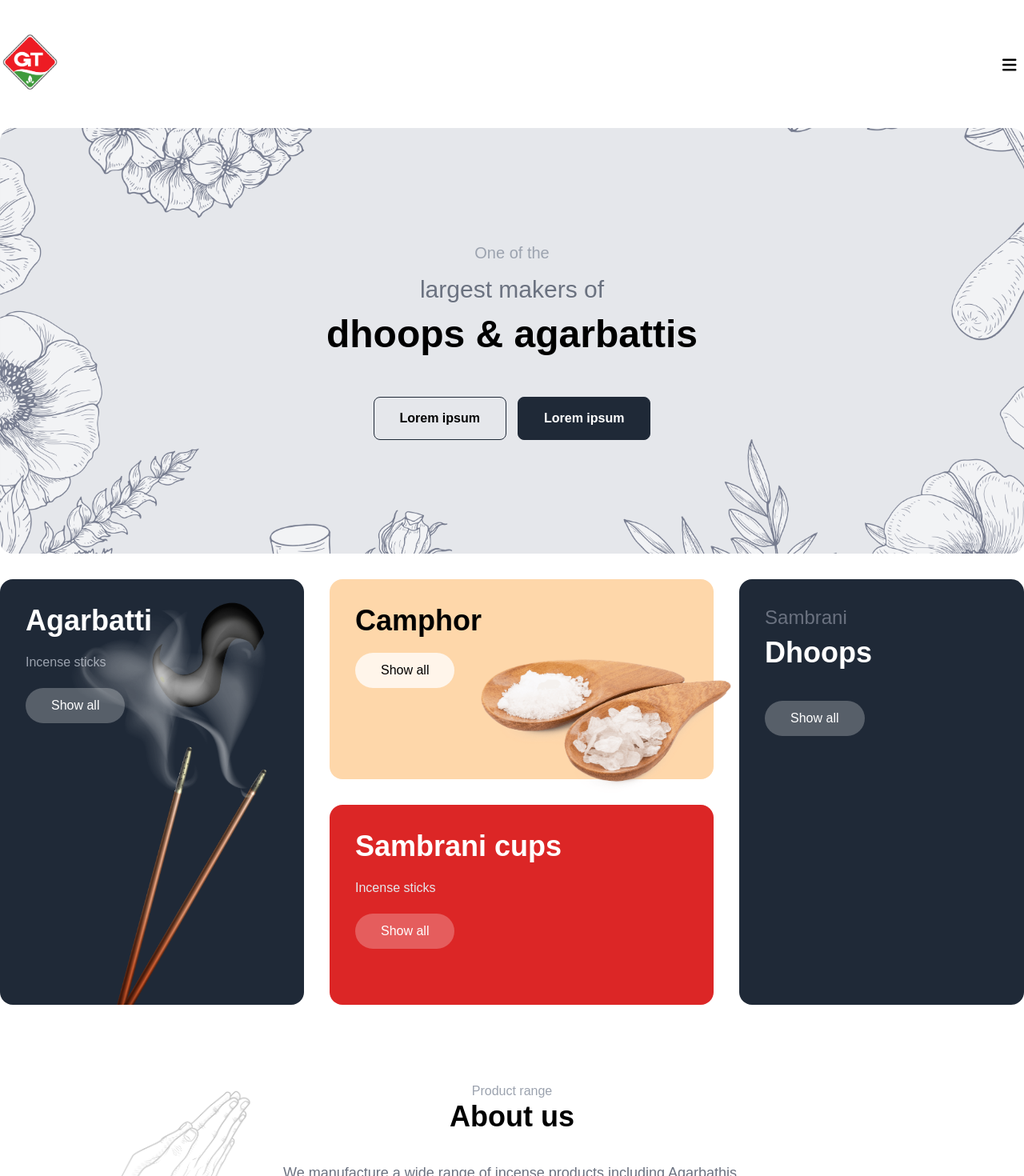
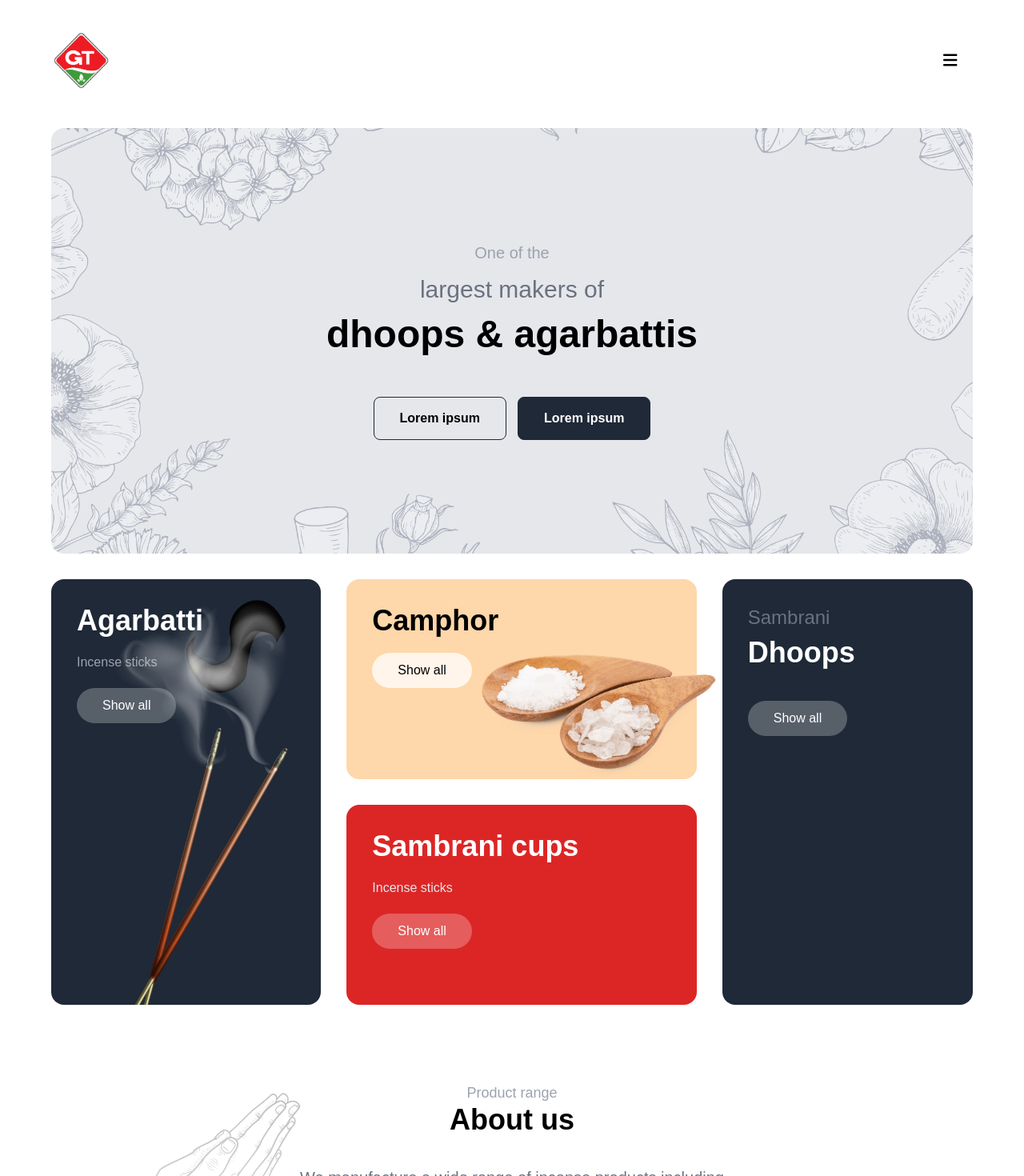
Before and after one commit to bhargawananbhuyan/project-gt, a Next.js app: page / in a window 1280 px wide. Shown: the top 1470 px of the page at 80% size. Built offline with nearby package versions, Linux system fonts and the light colour scheme; a web font is replaced by a local one.

Commit message:
responsive optimization #1

```diff
--- a/components/layout/Layout.js
+++ b/components/layout/Layout.js
@@ -8,21 +8,21 @@ const Layout = ({ children, footerBg = 'dark' }) => {
 	return (
 		<div>
 			<header className='absolute left-0 top-0 w-screen z-[100]'>
-				<div className='max-w-screen-xl mx-auto py-10 flex items-center justify-between '>
+				<div className='py-8 lg:py-10 flex items-center justify-between p_base'>
 					<Link href={'/'}>
 						<a>
-							<Image
+							<img
 								src={'/GT-Products-logo.png'}
-								width={75}
-								height={75}
-								className='object-contain'
+								className='w-[60px] lg:w-[75px] h-auto object-contain'
 								alt=''
 							/>
 						</a>
 					</Link>
 
 					<button
-						className={`text-xl py-1 px-2.5 ${footerBg === 'light' && 'text-white'}`}
+						className={`text-xl py-1 px-2.5 lg:mr-2.5 ${
+							footerBg === 'light' && 'text-white'
+						}`}
 					>
 						<FontAwesomeIcon icon={faBars} />
 					</button>
@@ -69,20 +69,20 @@ const Layout = ({ children, footerBg = 'dark' }) => {
 						<hr className='max-w-screen-xl mx-auto border-t-2' />
 					</>
 				) : (
-					<div className=' py-20 relative'>
+					<div className='py-20 relative bg-black bg-opacity-30'>
 						<img
 							src='/Gt_Website-20.png'
 							className='absolute w-screen h-full top-0 z-[-1]'
 							alt=''
 						/>
-						<div className='max-w-screen-xl mx-auto grid gap-10'>
+						<div className='p_base grid gap-10'>
 							<section className='grid gap-3.5 text-white'>
 								<h1 className='text-4xl font-extrabold'>Contact form</h1>
 								<p className='text-lg text-gray-500'>Get in touch with us</p>
 							</section>
 
 							<form>
-								<div className='grid grid-cols-3 gap-5'>
+								<div className='grid md:grid-cols-3 gap-5'>
 									<input
 										placeholder='First name'
 										className='px-5 py-3.5 bg-transparent text-white border border-gray-500 rounded-lg'
@@ -97,7 +97,7 @@ const Layout = ({ children, footerBg = 'dark' }) => {
 									/>
 									<textarea
 										placeholder='Enter your message here'
-										className='resize-none col-span-3 px-5 py-3.5 bg-transparent text-white border border-gray-500 rounded-lg'
+										className='resize-none md:col-span-3 px-5 py-3.5 bg-transparent text-white border border-gray-500 rounded-lg'
 										rows={5}
 									/>
 								</div>
@@ -109,7 +109,7 @@ const Layout = ({ children, footerBg = 'dark' }) => {
 						</div>
 					</div>
 				)}
-				<section className='max-w-screen-xl mx-auto py-20 grid grid-cols-3 gap-10'>
+				<section className='p_base py-20 grid md:grid-cols-3 gap-10'>
 					<div>
 						<div className='grid gap-14'>
 							<div className='h-[85px] w-[85px] relative'>
@@ -172,7 +172,7 @@ const Layout = ({ children, footerBg = 'dark' }) => {
 					</div>
 				</section>
 				<div className='bg-gray-200'>
-					<section className='max-w-screen-xl mx-auto py-8 flex items-center justify-between text-lg'>
+					<section className='p_base py-8 flex items-center justify-between text-lg'>
 						<h1>Designed by we3magic</h1>
 						<h1>www.we3magic.com</h1>
 					</section>
--- a/components/layout/NumberGrid.js
+++ b/components/layout/NumberGrid.js
@@ -1,12 +1,12 @@
 const NumberGrid = ({ data, large = false }) => (
 	<section className='number__grid'>
 		{data.map((d, i) => (
-			<section key={i} className={`grid gap-y-${large ? '5' : '2.5'}`}>
-				<h1 className={`text-${large ? '6' : '5'}xl font-extrabold`}>
+			<section key={i} className={`grid ${large ? 'gap-y-5' : 'gap-y-2.5'}`}>
+				<h1 className={`${large ? 'text-6xl' : 'text-5xl'} font-extrabold`}>
 					{d.value}
 					{d.icon}
 				</h1>
-				<p className={`text-${large ? 'xl' : 'lg'} text-gray-400 text-opacity-75`}>
+				<p className={`${large ? 'text-xl' : 'text-lg'} text-gray-400 text-opacity-75`}>
 					{d.label}
 				</p>
 			</section>
--- a/pages/_app.js
+++ b/pages/_app.js
@@ -1,4 +1,4 @@
-import '../styles/globals.css'
+import '../styles/globals.scss'
 
 // font awesome
 import { config } from '@fortawesome/fontawesome-svg-core'
--- a/pages/index.js
+++ b/pages/index.js
@@ -2,6 +2,7 @@ import Layout from '../components/layout/Layout'
 import HomeProduct from '../components/products/HomeProduct'
 import { useLayoutEffect } from 'react'
 import Image from 'next/image'
+import NumberGrid from '../components/layout/NumberGrid'
 
 const Button = ({ _type = 'contained', text, ...rest }) => (
 	<button
@@ -36,21 +37,23 @@ const Homepage = () => {
 
 	return (
 		<Layout>
-			<main className='grid gap-24 pt-40'>
+			<main className='grid gap-24 pt-32 lg:pt-40'>
 				{/* landing section */}
-				<div className='landing_grid__2 max-w-screen-xl mx-auto w-full'>
-					<section className='col-start-1 col-span-3 row-start-1 row-span-2 bg-gray-200'>
+				<div className='banner_grid'>
+					<section className='banner_card bg-gray-200'>
 						<div className='grid place-items-center w-full h-full relative'>
 							<img
 								src='/Gt_Website-06.png'
-								className='w-full h-full object-cover absolute top-0 left-0 rounded-2xl'
+								className='w-full h-full object-cover absolute top-0 left-0 rounded-2xl opacity-50'
 								alt=''
 							/>
 							<div className='grid gap-3.5 text-center'>
 								<h3 className='text-xl text-gray-400'>One of the</h3>
 								<h2 className='text-3xl text-gray-500'>largest makers of</h2>
-								<h1 className='text-5xl font-bold'>dhoops & agarbattis</h1>
-								<div className='flex items-center justify-center gap-3.5 mt-10'>
+								<h1 className='text-4xl sm:text-5xl font-extrabold px-3.5 leading-normal sm:px-0'>
+									dhoops & agarbattis
+								</h1>
+								<div className='flex items-center justify-center gap-3.5 mt-10 z-[100]'>
 									<Button _type='outlined' text='Lorem ipsum' />
 									<Button text='Lorem ipsum' />
 								</div>
@@ -58,9 +61,9 @@ const Homepage = () => {
 						</div>
 					</section>
 
-					<section className='col-start-1 row-start-3 row-span-2 bg-gray-800 relative overflow-hidden'>
+					<section className='banner_card bg-gray-800 relative overflow-hidden'>
 						<section className='grid gap-5 place-items-start'>
-							<h2 className='text-4xl font-bold text-white'>Agarbatti</h2>
+							<h2 className='text-4xl font-extrabold text-white'>Agarbatti</h2>
 							<p className='text-gray-400 text-md'>Incense sticks</p>
 							<button className='bg-white bg-opacity-25 text-white px-8 py-2.5 rounded-full'>
 								Show all
@@ -72,12 +75,13 @@ const Homepage = () => {
 							alt=''
 						/>
 					</section>
-					<section className='col-start-2 row-start-3 bg-orange-200'>
+					<section className='banner_card bg-orange-200 overflow-hidden lg:overflow-visible'>
 						<section className='grid gap-5 place-items-start relative'>
-							<h2 className='text-4xl font-bold'>Camphor</h2>
+							<h2 className='text-4xl font-extrabold'>Camphor</h2>
 							<button className='bg-white bg-opacity-75 px-8 py-2.5 rounded-full'>
 								Show all
 							</button>
+
 							<img
 								src={'/Gt_Website-09.png'}
 								className='w-[400px] h-auto object-contain absolute -top-5 -right-20'
@@ -85,19 +89,19 @@ const Homepage = () => {
 							/>
 						</section>
 					</section>
-					<section className='col-start-2 row-start-4 bg-red-600'>
+					<section className='banner_card bg-red-600'>
 						<section className='grid gap-5 place-items-start'>
-							<h2 className='text-4xl font-bold text-white'>Sambrani cups</h2>
+							<h2 className='text-4xl font-extrabold text-white'>Sambrani cups</h2>
 							<p className='text-gray-200 text-md'>Incense sticks</p>
 							<button className='bg-white bg-opacity-25 text-white px-8 py-2.5 rounded-full'>
 								Show all
 							</button>
 						</section>
 					</section>
-					<section className='col-start-3 row-start-3 row-span-2 bg-gray-800'>
+					<section className='banner_card bg-gray-800'>
 						<section className='grid gap-2 place-items-start'>
 							<p className='text-gray-500 text-2xl'>Sambrani</p>
-							<h2 className='text-4xl font-bold text-white'>Dhoops</h2>
+							<h2 className='text-4xl font-extrabold text-white'>Dhoops</h2>
 							<button className='bg-white bg-opacity-25 text-white px-8 py-2.5 rounded-full mt-8'>
 								Show all
 							</button>
@@ -105,31 +109,31 @@ const Homepage = () => {
 					</section>
 				</div>
 
-				<div className='relative'>
+				<div className='relative overflow-hidden lg:overflow-visible'>
 					<img
 						src='/Gt_Website-10.png'
-						className='max-w-xs w-full h-auto absolute top-0 left-0 opacity-25'
+						className='max-w-sm w-full h-auto absolute -top-10 -left-32 lg:top-0 lg:left-0 opacity-25 z-[-1]'
 						alt=''
 					/>
 					<img
 						src='/Gt_Website-11.png'
-						className='max-w-xl w-full h-auto absolute right-0 -bottom-32'
+						className='max-w-xl w-full h-auto absolute -right-36 -bottom-10 lg:right-0 lg:-bottom-32 z-[-1]'
 						alt=''
 					/>
 					<div className='max-w-screen-sm mx-auto px-5'>
 						<div className='grid place-items-center text-center gap-8'>
 							<section>
-								<p className='text-md text-gray-400'>Product range</p>
-								<h2 className='text-4xl font-bold'>About us</h2>
+								<p className='text-lg text-gray-400'>Product range</p>
+								<h2 className='text-4xl font-extrabold'>About us</h2>
 							</section>
-							<p className='text-lg leading-loose text-gray-500'>
+							<p className='text-xl leading-loose text-gray-500'>
 								We manufacture a wide range of incense products including
 								Agarbathis, Dhoops, Sambrani&apos;s. With a strong lineage of good
 								quality products that is not just accepted but also revered by a
 								wide variety of users, GT is one of the most trusted and well known
 								incense brands in India.
 							</p>
-							<p className='text-lg leading-loose text-gray-500'>
+							<p className='text-xl leading-loose text-gray-500'>
 								Some of our key products have managed to establish themselves as
 								stand-alone brands too.
 							</p>
@@ -143,19 +147,19 @@ const Homepage = () => {
 				<div className='grid gap-20'>
 					<section className='text-center'>
 						<h3 className='text-xl text-gray-400'>Product range</h3>
-						<h2 className='text-4xl font-bold'>Our top sellers</h2>
+						<h2 className='text-4xl font-extrabold'>Our top sellers</h2>
 					</section>
 
-					<div className='landing_grid__3 max-w-screen-xl mx-auto'>
+					<div className='landing_grid__3'>
 						{Array.from(Array(8).keys()).map((i) => (
 							<HomeProduct key={i} id={i} />
 						))}
 					</div>
 				</div>
 
-				<div className='max-w-screen-xl mx-auto w-full relative overflow-hidden'>
+				<div className='why_us w-full relative overflow-hidden'>
 					<section className='bg-gray-100 rounded-xl grid justify-center gap-5 py-20'>
-						<h2 className='text-4xl font-bold'>Why us?</h2>
+						<h2 className='text-4xl font-extrabold'>Why us?</h2>
 						<p className='text-xl max-w-2xl leading-relaxed text-gray-400 z-[100]'>
 							Our promise is to deliver premium quality products with freshness, rich
 							aroma, long shelf life and purity.
@@ -167,20 +171,20 @@ const Homepage = () => {
 
 					<img
 						src={'/Gt_Website-14.png'}
-						className='w-[250px] h-auto absolute bottom-0'
+						className='w-[250px] h-auto absolute bottom-0 hidden lg:block'
 						alt=''
 					/>
 					<img
 						src={'/Gt_Website-16.png'}
-						className='w-[350px] h-auto absolute -bottom-24 -right-14'
+						className='w-[350px] h-auto absolute -bottom-24 -right-14 hidden lg:block'
 						alt=''
 					/>
-					<div className='absolute w-full -left-16 bottom-0 grid place-items-center'>
+					<div className='absolute w-full lg:-left-16 bottom-0 grid place-items-center'>
 						<img src={'/Gt_Website-15.png'} className='w-[300px] h-auto' alt='' />
 					</div>
 				</div>
 
-				<div className='max-w-screen-xl mx-auto flex gap-10 overflow-x-scroll hide-scrollbar'>
+				<div className='p_base flex gap-10 overflow-x-scroll hide-scrollbar'>
 					{Array.from(Array(10).keys()).map((i) => (
 						<section
 							key={i}
@@ -205,7 +209,7 @@ const Homepage = () => {
 				<div className='relative'>
 					<img
 						src='/Gt_Website-17.png'
-						className='w-[250px] h-auto absolute left-14 -top-40'
+						className='w-[200px] lg:w-[250px] h-auto absolute -left-5 lg:left-0 -top-36 lg:-top-40'
 						alt=''
 					/>
 					<img
@@ -213,35 +217,15 @@ const Homepage = () => {
 						className='w-[250px] h-auto absolute right-10 -bottom-52 z-[-1]'
 						alt=''
 					/>
-					<div className='landing_grid__4'>
-						{[
-							{
-								label: 'Man power',
-								value: '300',
-							},
-							{
-								label: 'Total Utilisation',
-								value: '80',
-							},
-							{
-								label: 'Success rate',
-								value: '100',
-							},
-							{
-								label: "Sku's",
-								value: '75',
-							},
-						].map((item, i) => (
-							<section key={i} className=' grid place-items-center'>
-								<div className='grid gap-5'>
-									<h1 className='text-6xl font-extrabold inc-val'>
-										{item.value}
-										{i === 1 || i === 2 ? '%' : '+'}
-									</h1>
-									<p className='text-xl text-gray-400'>{item.label}</p>
-								</div>
-							</section>
-						))}
+					<div className='max-w-screen-xl mx-auto'>
+						<NumberGrid
+							data={[
+								{ label: 'Man Power', value: '300', icon: '+' },
+								{ label: 'Total Utilisation', value: '80', icon: '%' },
+								{ label: "Sku's", value: '75', icon: '+' },
+								{ label: 'Success rate', value: '100', icon: '%' },
+							]}
+						/>
 					</div>
 				</div>
 
@@ -254,11 +238,11 @@ const Homepage = () => {
 								className='w-full h-auto absolute opacity-20 object-cover z-0'
 								alt=''
 							/>
-							<div className='grid place-items-center gap-12 z-[100]'>
-								<h1 className='text-4xl font-bold text-white'>
+							<div className='p_base grid place-items-center gap-12 z-[100]'>
+								<h1 className='text-4xl font-extrabold text-white text-center leading-normal'>
 									We have customers worldwide
 								</h1>
-								<div className='flex gap-5'>
+								<div className='flex flex-wrap justify-center gap-5'>
 									{[
 										'Australia',
 										'Mauritius',
--- a/styles/globals.css
+++ /dev/null
@@ -1,67 +0,0 @@
-@tailwind base;
-@tailwind components;
-@tailwind utilities;
-
-* {
-	font-family: 'Satoshi', sans-serif !important;
-}
-
-body {
-	@apply overflow-x-hidden;
-}
-.hide-scrollbar::-webkit-scrollbar {
-	@apply hidden;
-}
-.hide-scrollbar {
-	-ms-overflow-style: none;
-	scrollbar-width: none;
-}
-.landing_grid__2 {
-	@apply grid gap-8;
-	grid-template-columns: repeat(auto-fill, 1fr);
-	grid-auto-rows: 250px;
-}
-.landing_grid__2 section {
-	@apply p-8 rounded-2xl;
-}
-.landing_grid__2 section:first-child {
-	@apply p-0;
-}
-.landing_grid__3 {
-	@apply grid gap-x-8 gap-y-16;
-	grid-template-columns: repeat(auto-fit, minmax(295px, 1fr));
-	grid-auto-rows: 350px;
-}
-.landing_grid__3 section {
-	@apply rounded-xl border-2 border-[#efefef];
-}
-.landing_grid__4 {
-	@apply grid max-w-screen-xl mx-auto;
-	grid-template-columns: repeat(auto-fit, minmax(200px, 1fr));
-	grid-auto-rows: 200px;
-}
-
-.number__grid {
-	@apply grid w-full justify-items-center;
-	grid-template-columns: repeat(auto-fit, minmax(200px, 1fr));
-}
-
-.base-grid {
-	@apply grid;
-	grid-template-columns: repeat(auto-fit, minmax(300px, 1fr));
-}
-
-.products__base {
-	@apply grid;
-	grid-template-columns: 300px auto;
-}
-
-.products__grid {
-	@apply grid gap-x-8 gap-y-5;
-	grid-template-columns: repeat(auto-fit, minmax(300px, 1fr));
-	grid-auto-rows: 400px;
-}
-
-.products__grid section {
-	@apply border-2 rounded-2xl;
-}
--- /dev/null
+++ b/styles/globals.scss
@@ -0,0 +1,154 @@
+@tailwind base;
+@tailwind components;
+@tailwind utilities;
+
+@mixin basePadding {
+	@apply px-5;
+	@screen md {
+		@apply px-10;
+	}
+	@screen xl {
+		@apply px-16;
+	}
+}
+
+* {
+	font-family: 'Satoshi', sans-serif !important;
+}
+
+body {
+	@apply overflow-x-hidden;
+}
+
+.hide-scrollbar::-webkit-scrollbar {
+	@apply hidden;
+}
+.hide-scrollbar {
+	-ms-overflow-style: none;
+	scrollbar-width: none;
+}
+
+// banner grid
+.banner_grid {
+	@include basePadding();
+
+	@apply grid gap-8;
+	grid-template-columns: repeat(auto-fill, 1fr);
+	grid-auto-rows: 250px;
+
+	.banner_card {
+		@apply p-8 rounded-2xl;
+		&:nth-of-type(1) {
+			@apply p-0;
+			grid-column: 1;
+			grid-row: 1/3;
+			@screen md {
+				grid-column: 1/3;
+				grid-row: 1/3;
+			}
+			@screen xl {
+				grid-row: 1/3;
+				grid-column: 1/4;
+			}
+		}
+		&:nth-of-type(2) {
+			grid-column: 1;
+			grid-row: 3/5;
+			@screen md {
+				grid-column: 1;
+				grid-row: 3/5;
+			}
+			@screen xl {
+				grid-column: 1;
+				grid-row: 3/5;
+			}
+		}
+		&:nth-of-type(3) {
+			grid-column: 1;
+			grid-row: 5;
+			@screen md {
+				grid-column: 2;
+				grid-row: 3;
+			}
+			@screen xl {
+				grid-column: 2;
+				grid-row: 3;
+			}
+		}
+		&:nth-of-type(4) {
+			grid-column: 1;
+			grid-row: 6;
+			@screen md {
+				grid-column: 2;
+				grid-row: 4;
+			}
+			@screen xl {
+				grid-column: 2;
+				grid-row: 4;
+			}
+		}
+		&:nth-of-type(5) {
+			grid-column: 1;
+			grid-row: 6/8;
+			@screen md {
+				grid-column: 1/3;
+				grid-row: 5;
+			}
+			@screen xl {
+				grid-column: 3;
+				grid-row: 3/5;
+			}
+		}
+	}
+}
+
+.landing_grid__3 {
+	@include basePadding();
+	@apply grid gap-x-8 gap-y-16;
+	grid-template-columns: repeat(auto-fit, minmax(295px, 1fr));
+	grid-auto-rows: 350px;
+}
+.landing_grid__3 section {
+	@apply rounded-xl border-2 border-[#efefef];
+}
+.landing_grid__4 {
+	@apply grid max-w-screen-xl mx-auto;
+	grid-template-columns: repeat(auto-fit, minmax(200px, 1fr));
+	grid-auto-rows: 200px;
+}
+
+.number__grid {
+	@apply grid w-full justify-items-center gap-y-16;
+	grid-template-columns: repeat(auto-fit, minmax(300px, 1fr));
+}
+
+.base-grid {
+	@apply grid;
+	grid-template-columns: repeat(auto-fit, minmax(300px, 1fr));
+}
+
+.products__base {
+	@apply grid;
+	grid-template-columns: 300px auto;
+}
+
+.products__grid {
+	@apply grid gap-x-8 gap-y-5;
+	grid-template-columns: repeat(auto-fit, minmax(300px, 1fr));
+	grid-auto-rows: 400px;
+}
+
+.products__grid section {
+	@apply border-2 rounded-2xl;
+}
+
+.why_us {
+	@include basePadding();
+	& section {
+		@apply p-10;
+	}
+}
+
+.p_base {
+	@include basePadding();
+}
```
Also changed, not shown: next.config.js (+6 -1 lines), package.json (+6 -5 lines), 1 other file (tests, documents, lock files or other folders).
